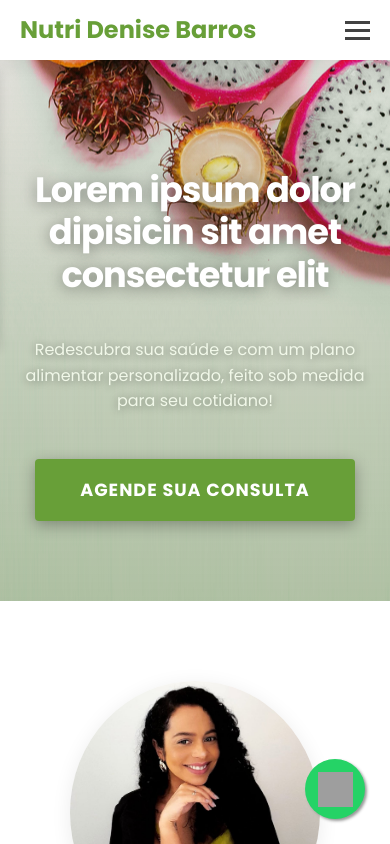
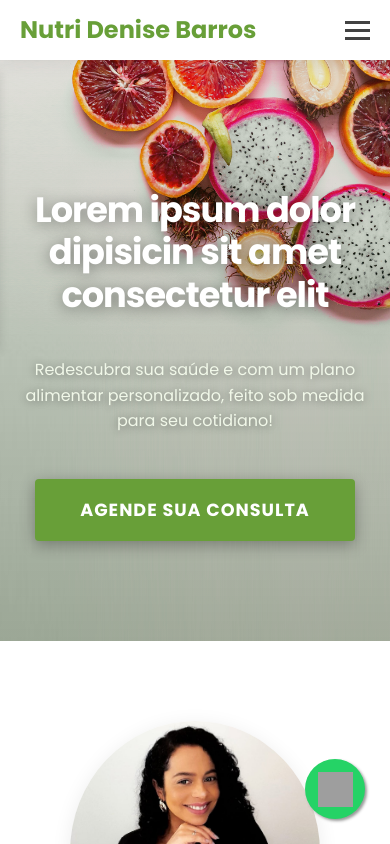
Before and after one commit to MauricioCostaBarros/Site-Denise, a React (Vite) app: page / in a window 390 px wide. Shown: the top 844 px of the page. Built offline with nearby package versions, Linux system fonts and the light colour scheme; grey boxes are pictures that could not be loaded.

Commit message:
Ajuste de fundo

```diff
--- a/src/App.css
+++ b/src/App.css
@@ -131,15 +131,9 @@ body {
   background-color: var(--heading-color);
 }
 
-/* --- HERO SECTION --- */
 .hero {
-  /* Mantendo rigorosamente o seu gradiente e o arquivo .png */
   background: linear-gradient(to right, rgba(68, 123, 41, 0.315) 0%, rgba(35, 65, 20, 0.1) 100%), url('/hero-background.png');
-
-  /* Zoom de 130% para maior nitidez */
   background-size: 130%;
-
-  /* Ajustado: 75% (mais para o meio) e 25% (puxa a imagem para baixo para não sumir no topo) */
   background-position: 75% 25%;
   background-repeat: no-repeat;
 
@@ -153,7 +147,6 @@ body {
   width: 100%;
 }
 
-/* Removemos elementos antigos */
 .hero-grid { display: block; width: 100%; }
 .hero-image { display: none; }
 
@@ -504,15 +497,16 @@ body {
     }
 
     /* Hero Mobile - Mantido conforme sua versão funcional */
-    .hero {
-      background: linear-gradient(rgba(68, 123, 41, 0.1) 0%, rgba(68, 123, 41, 0.377)), url('/hero-background.png');
+   .hero {
+      background: linear-gradient(to bottom,  rgba(68, 123, 41, 0.1) 0%, rgba(35, 65, 20, 0.380) 100%), url('/hero-background.png');
+      background-size: cover;
       background-position: 80% center;
       justify-content: center;
       text-align: center;
       padding-left: 0;
       min-height: auto;
-      padding-top: 80px;
-      padding-bottom: 80px;
+      padding-top: 100px;
+      padding-bottom: 100px;
     }
 
     .hero-text {
```
